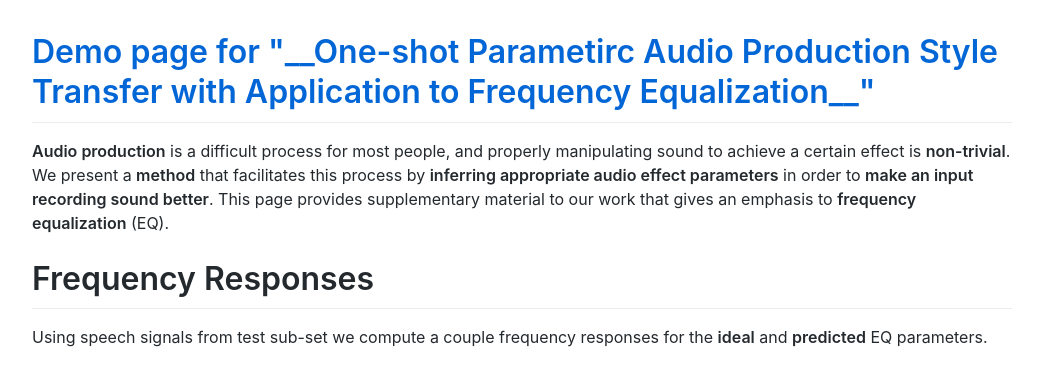
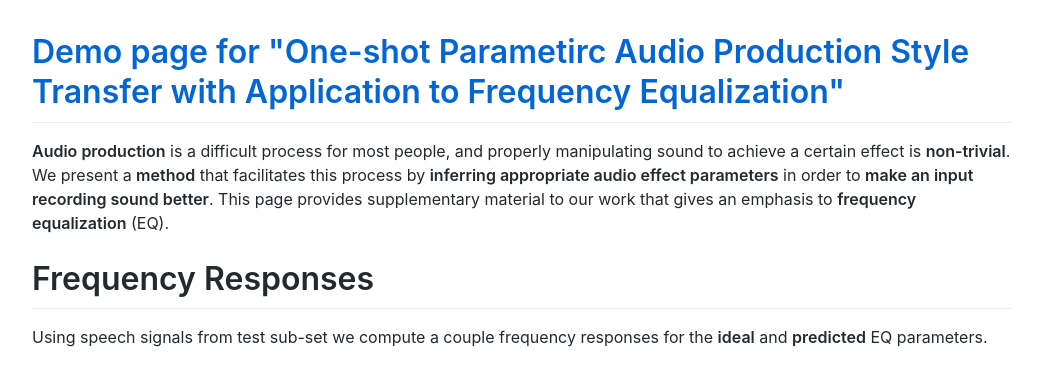
Before and after one commit to Js-Mim/sp-demo, a Jekyll site: the page built from index.md, in a window 1280 px wide. Shown: the top 386 px of the page, without its empty margins (118-1158 px from the left). Built offline with Jekyll 4.4.1, drawn with Linux system fonts in a browser that asks for light colours; comment, search, counter and statistics services are not loaded.

```diff
--- a/_config.yml
+++ b/_config.yml
@@ -7,4 +7,4 @@ sass:
 
 theme: jekyll-theme-primer
 
-title: Demo page for "__One-shot Parametirc Audio Production Style Transfer with Application to Frequency Equalization__"
+title: Demo page for "One-shot Parametirc Audio Production Style Transfer with Application to Frequency Equalization"
```
